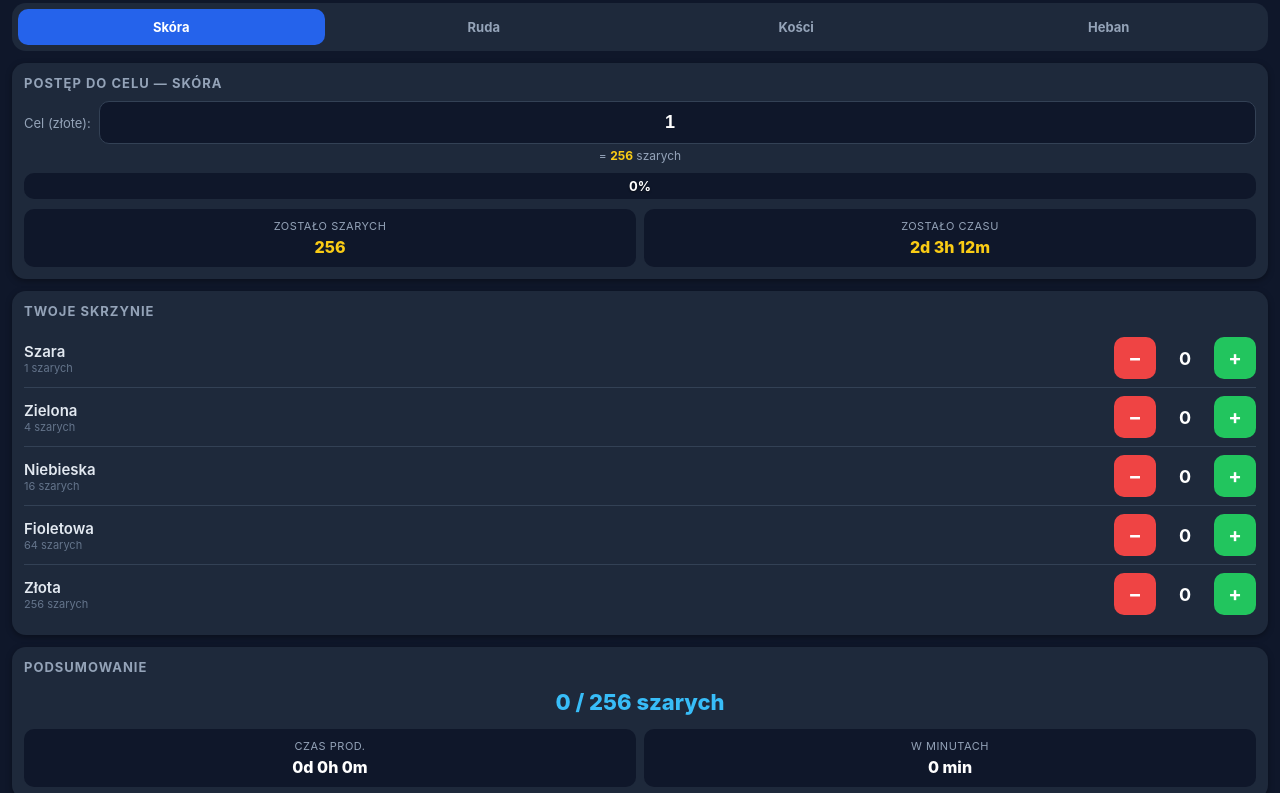
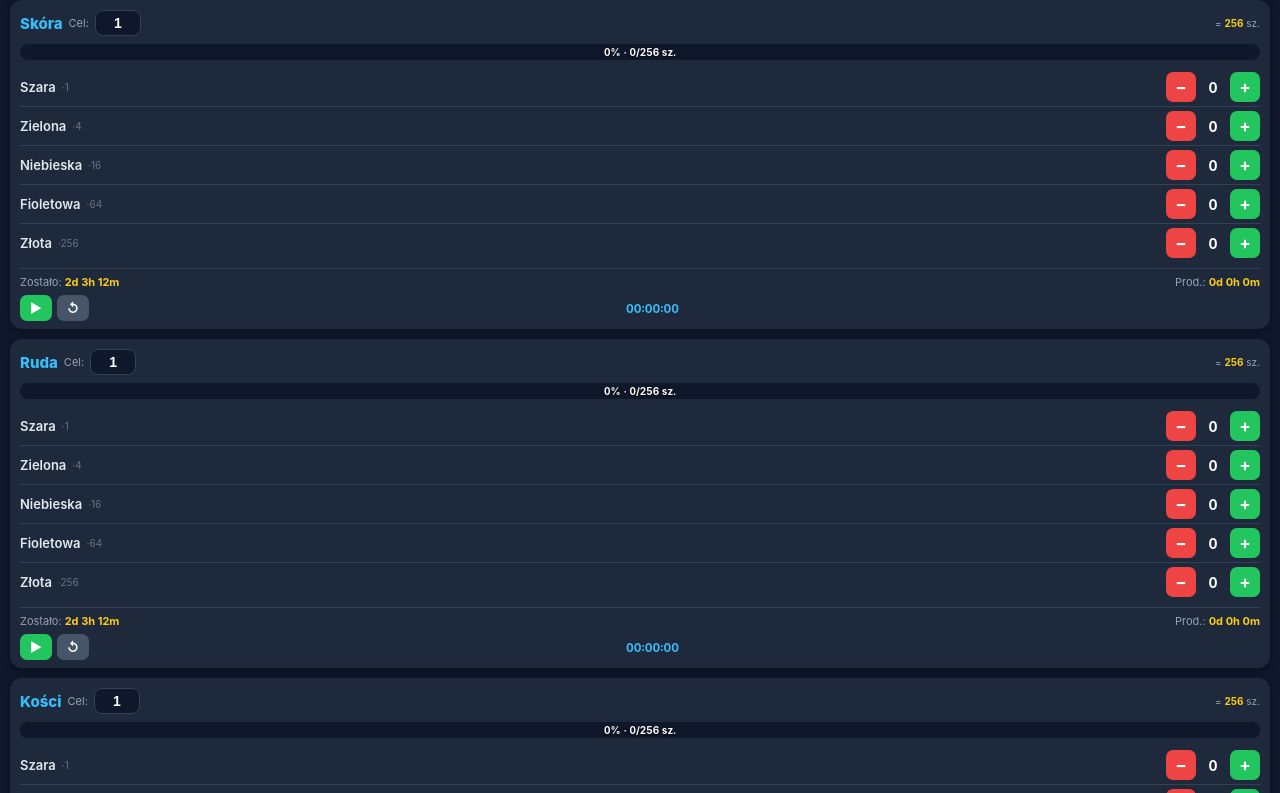
Before and after one commit to roninserek-blip/Skrzynie-2, a plain HTML site: page index.html in a window 1280 px wide. Shown: the part 46-839 px from the top of the page. Drawn offline with Linux system fonts and the light colour scheme.

Commit message:
Update index.html

```diff
--- a/index.html
+++ b/index.html
@@ -9,183 +9,117 @@
   * { box-sizing: border-box; -webkit-tap-highlight-color: transparent; }
   body {
     margin: 0; font-family: -apple-system, "Segoe UI", Roboto, sans-serif;
-    background: #0f172a; color: #e2e8f0; padding: 12px;
-    padding-bottom: 80px;
+    background: #0f172a; color: #e2e8f0; padding: 10px;
+    padding-bottom: 24px;
   }
-  h1 { font-size: 18px; text-align: center; margin: 4px 0 12px;
+  h1 { font-size: 17px; text-align: center; margin: 4px 0 12px;
        color: #fff; letter-spacing: 1px; }
-  .tabs {
-    display: flex; gap: 6px; margin-bottom: 12px;
-    background: #1e293b; padding: 6px;
-    border-radius: 14px;
+
+  .res-card {
+    background: #1e293b; border-radius: 12px;
+    padding: 10px 10px 8px; margin-bottom: 10px;
+    box-shadow: 0 2px 6px rgba(0,0,0,.35);
   }
-  .tab {
-    flex: 1; padding: 10px 4px; border-radius: 10px;
-    background: transparent; color: #94a3b8;
-    font-size: 13px; font-weight: 700;
-    width: auto; height: auto;
-    transition: background .2s, color .2s;
+
+  .res-header {
+    display: flex; align-items: center; gap: 6px;
+    margin-bottom: 8px;
   }
-  .tab.active { background: #2563eb; color: #fff; }
-  .card {
-    background: #1e293b; border-radius: 14px; padding: 12px;
-    margin-bottom: 12px; box-shadow: 0 2px 6px rgba(0,0,0,.35);
+  .res-name {
+    font-size: 15px; font-weight: 800; color: #38bdf8;
+    flex: 0 0 auto;
   }
-  .card h2 {
-    font-size: 13px; margin: 0 0 10px; text-transform: uppercase;
-    color: #94a3b8; letter-spacing: 1px;
+  .goal-lbl { font-size: 11px; color: #94a3b8; }
+  .goal-lbl b { color: #facc15; }
+  .goal-inp {
+    width: 46px;
+    background: #0f172a; border: 1px solid #334155;
+    color: #fff; font-size: 14px;
+    padding: 4px 4px; border-radius: 8px;
+    font-weight: 700; text-align: center;
+    -moz-appearance: textfield;
   }
-  .row {
-    display: flex; align-items: center; gap: 8px;
-    padding: 8px 0; border-bottom: 1px solid #334155;
+  .goal-inp::-webkit-outer-spin-button,
+  .goal-inp::-webkit-inner-spin-button { -webkit-appearance: none; margin: 0; }
+  .goal-hint { font-size: 10px; color: #94a3b8; margin-left: auto; }
+  .goal-hint b { color: #facc15; }
+
+  .res-progress {
+    height: 16px; background: #0f172a; border-radius: 8px;
+    overflow: hidden; position: relative; margin-bottom: 8px;
   }
-  .row:last-child { border-bottom: none; }
-  .name { flex: 1; font-weight: 600; font-size: 15px; }
-  .name small { display: block; color: #64748b; font-weight: 400;
-    font-size: 11px; }
-  .btns { display: flex; align-items: center; gap: 6px; }
-  button {
+  .res-bar {
+    height: 100%; background: linear-gradient(90deg,#22c55e,#16a34a);
+    width: 0%; transition: width .3s;
+  }
+  .res-prog-txt {
+    position: absolute; inset: 0; display: flex;
+    align-items: center; justify-content: center;
+    font-size: 10px; font-weight: 700; color: #fff;
+    text-shadow: 0 1px 2px rgba(0,0,0,.8);
+    font-variant-numeric: tabular-nums;
+  }
+
+  .box-row {
+    display: flex; align-items: center; gap: 4px;
+    padding: 4px 0; border-bottom: 1px solid #334155;
+  }
+  .box-row:last-child { border-bottom: none; }
+  .bname { font-size: 13px; font-weight: 600; flex: 0 0 auto; }
+  .bmult { font-size: 10px; color: #64748b; margin-left: 2px; flex: 1; }
+
+  .mini {
+    width: 30px; height: 30px; padding: 0; border-radius: 7px;
+    font-size: 17px; font-weight: 700; color: #fff;
+    display: flex; align-items: center; justify-content: center;
     font-family: inherit; cursor: pointer; border: none;
-    border-radius: 10px; font-weight: 700; color: #fff;
-    font-size: 20px; width: 42px; height: 42px;
-    display: flex; align-items: center; justify-content: center;
-    transition: transform .08s, background .15s;
+    transition: transform .08s;
   }
-  button:active { transform: scale(.92); }
+  .mini:active { transform: scale(.9); }
   .minus { background: #ef4444; }
   .plus  { background: #22c55e; }
-  .qty {
-    min-width: 46px; text-align: center; font-size: 18px;
-    font-weight: 700; color: #fff;
-  }
-  .big {
-    font-size: 22px; font-weight: 800; color: #38bdf8;
-    text-align: center; padding: 4px 0;
-  }
-  .stats { display: grid; grid-template-columns: 1fr 1fr; gap: 8px; }
-  .stat {
-    background: #0f172a; border-radius: 10px; padding: 10px;
-    text-align: center;
-  }
-  .stat .lbl { font-size: 11px; color: #94a3b8; text-transform: uppercase;
-    letter-spacing: .5px; margin-bottom: 4px; }
-  .stat .val { font-size: 16px; font-weight: 800; color: #fff; }
-  .stat .val.y { color: #facc15; }
-  .progress-wrap {
-    background: #0f172a; border-radius: 10px; height: 26px;
-    overflow: hidden; position: relative; margin-top: 10px;
-  }
-  .progress-bar {
-    height: 100%; background: linear-gradient(90deg,#22c55e,#16a34a);
-    width: 0%; transition: width .3s; border-radius: 10px;
-  }
-  .progress-text {
-    position: absolute; inset: 0; display: flex;
-    align-items: center; justify-content: center;
-    font-weight: 700; font-size: 13px; color: #fff;
-    text-shadow: 0 1px 2px rgba(0,0,0,.6);
-  }
-  .conv-row {
-    display: flex; justify-content: space-between;
-    padding: 6px 0; border-bottom: 1px solid #334155;
-    font-size: 15px;
-  }
-  .conv-row:last-child { border-bottom: none; }
-  .conv-row b { color: #facc15; font-size: 17px; }
-  .goal-input {
-    display: flex; gap: 8px; align-items: center;
-    margin-top: 8px;
-  }
-  .goal-input input {
-    flex: 1; background: #0f172a; border: 1px solid #334155;
-    color: #fff; font-size: 18px; padding: 10px; border-radius: 10px;
-    font-weight: 700; text-align: center;
-  }
-  .goal-hint {
-    text-align: center; font-size: 12px; color: #94a3b8;
-    margin-top: 4px;
-  }
-  .goal-hint b { color: #facc15; }
-  .timer-row { display: flex; gap: 8px; margin-top: 6px; }
-  .timer-row button {
-    flex: 1; width: auto; height: 50px; font-size: 15px;
-  }
-  .btn-start { background: #22c55e; }
-  .btn-reset { background: #64748b; }
-  .timer-time {
-    text-align: center; font-size: 26px; font-weight: 800;
-    color: #38bdf8; letter-spacing: 2px; padding: 8px 0;
+  .bqty {
+    min-width: 26px; text-align: center;
+    font-size: 14px; font-weight: 700; color: #fff;
     font-variant-numeric: tabular-nums;
   }
-  .timer-info {
-    text-align: center; color: #94a3b8; font-size: 13px;
-    margin-top: 4px;
+
+  .res-footer {
+    display: flex; justify-content: space-between;
+    font-size: 11px; color: #94a3b8;
+    margin-top: 6px; padding-top: 6px;
+    border-top: 1px solid #334155;
   }
-  .reset-all {
-    width: 100%; height: 46px; background: #dc2626;
-    font-size: 14px; margin-top: 8px; border-radius: 10px;
+  .res-footer b { color: #facc15; font-weight: 700; }
+
+  .timer-mini {
+    display: flex; align-items: center; gap: 5px;
+    margin-top: 6px;
+  }
+  .timer-btn {
+    width: 32px; height: 26px; padding: 0; border-radius: 7px;
+    font-size: 13px; font-weight: 700; color: #fff;
+    background: #22c55e; border: none; cursor: pointer;
+    display: flex; align-items: center; justify-content: center;
+    font-family: inherit;
+  }
+  .timer-btn.stop { background: #f59e0b; }
+  .timer-btn.reset { background: #475569; }
+  .timer-txt {
+    flex: 1; font-size: 12px; font-weight: 700; color: #38bdf8;
+    text-align: center; font-variant-numeric: tabular-nums;
+  }
+  .timer-prod {
+    font-size: 11px; color: #22c55e; font-weight: 700;
+    min-width: 44px; text-align: right;
+    font-variant-numeric: tabular-nums;
   }
 </style>
 </head>
 <body>
 
 <h1>📦 LICZNIK SKRZYŃ</h1>
-
-<div class="tabs">
-  <button class="tab active" data-res="skora">Skóra</button>
-  <button class="tab" data-res="ruda">Ruda</button>
-  <button class="tab" data-res="kosci">Kości</button>
-  <button class="tab" data-res="heban">Heban</button>
-</div>
-
-<div class="card">
-  <h2>Postęp do celu — <span id="resLabel">Skóra</span></h2>
-  <div class="goal-input">
-    <span style="font-size:13px;color:#94a3b8">Cel (złote):</span>
-    <input type="number" id="goal" value="1" min="0" step="1" inputmode="numeric">
-  </div>
-  <div class="goal-hint">= <b id="goalGrey">256</b> szarych</div>
-  <div class="progress-wrap">
-    <div class="progress-bar" id="pbar"></div>
-    <div class="progress-text" id="ptext">0%</div>
-  </div>
-  <div class="stats" style="margin-top:10px">
-    <div class="stat"><div class="lbl">Zostało szarych</div><div class="val y" id="leftBoxes">256</div></div>
-    <div class="stat"><div class="lbl">Zostało czasu</div><div class="val y" id="leftTime">0d 0h 0m</div></div>
-  </div>
-</div>
-
-<div class="card">
-  <h2>Twoje skrzynie</h2>
-  <div id="counters"></div>
-</div>
-
-<div class="card">
-  <h2>Podsumowanie</h2>
-  <div class="big" id="totalBoxes">0 / 256 szarych</div>
-  <div class="stats" style="margin-top:10px">
-    <div class="stat"><div class="lbl">Czas prod.</div><div class="val" id="totalTime">0d 0h 0m</div></div>
-    <div class="stat"><div class="lbl">W minutach</div><div class="val" id="totalMin">0 min</div></div>
-  </div>
-</div>
-
-<div class="card">
-  <h2>Najwyższe skrzynie</h2>
-  <div id="conversion"></div>
-</div>
-
-<div class="card">
-  <h2>⏱ Timer produkcji</h2>
-  <div class="timer-time" id="timerTime">00:00:00</div>
-  <div class="timer-info" id="timerInfo">Kliknij START, aby zacząć</div>
-  <div class="timer-row">
-    <button class="btn-start" id="btnStart">▶ START</button>
-    <button class="btn-reset" id="btnReset">↺ RESET</button>
-  </div>
-  <div class="timer-info" id="timerProd" style="margin-top:8px;color:#22c55e;font-weight:700"></div>
-</div>
-
-<button class="reset-all" id="resetAll">🗑 Wyczyść Skóra</button>
+<div id="resources"></div>
 
 <script>
 const RESOURCES = [
@@ -224,27 +158,32 @@ function save() {
 
 let state = load();
 
-if (!state || state.version !== 3) {
-  const oldCounts = (state && state.counts) ? state.counts : null;
-  const oldGoal = (state && typeof state.goal === 'number') ? state.goal : 1;
-  const oldTimer = (state && state.timerStart) ? state.timerStart : null;
+if (!state || state.version !== 4) {
+  if (state && state.version === 3) {
+    state.version = 4;
+    delete state.activeRes;
+    save();
+  } else if (state && state.counts) {
     state = {
-    version: 3,
-    activeRes: 'skora',
+      version: 4,
       data: {
-      skora: { counts: oldCounts || emptyCounts(), goal: oldGoal, timerStart: oldTimer },
+        skora: { counts: state.counts, goal: state.goal || 1, timerStart: state.timerStart || null },
         ruda:  emptyRes(),
         kosci: emptyRes(),
         heban: emptyRes()
       }
     };
     save();
+  } else {
+    state = {
+      version: 4,
+      data: {
+        skora: emptyRes(), ruda: emptyRes(),
+        kosci: emptyRes(), heban: emptyRes()
       }
-
-function currentRes() { return state.data[state.activeRes]; }
-function currentResName() {
-  const r = RESOURCES.find(x => x.key === state.activeRes);
-  return r ? r.name : '';
+    };
+    save();
+  }
 }
 
 function fmtDHM(hours) {
@@ -255,104 +194,106 @@ function fmtDHM(hours) {
   return d + 'd ' + h + 'h ' + m + 'm';
 }
 
-function render() {
-  const data = currentRes();
+function buildCard(res) {
+  const data = state.data[res.key];
   const c = data.counts;
 
-  document.getElementById('resLabel').textContent = currentResName();
-  document.getElementById('resetAll').textContent = '🗑 Wyczyść ' + currentResName();
+  const card = document.createElement('div');
+  card.className = 'res-card';
+  card.dataset.card = res.key;
 
-  const counters = document.getElementById('counters');
-  counters.innerHTML = '';
+  card.innerHTML = `
+    <div class="res-header">
+      <span class="res-name">${res.name}</span>
+      <span class="goal-lbl">Cel:</span>
+      <input type="number" class="goal-inp" value="${data.goal}" min="0" step="1" inputmode="numeric" data-res="${res.key}">
+      <span class="goal-hint">= <b class="goal-grey">0</b> sz.</span>
+    </div>
+    <div class="res-progress">
+      <div class="res-bar"></div>
+      <span class="res-prog-txt"></span>
+    </div>
+    <div class="box-rows"></div>
+    <div class="res-footer">
+      <span class="footer-left"></span>
+      <span class="footer-right"></span>
+    </div>
+    <div class="timer-mini">
+      <button class="timer-btn" data-timer-start="${res.key}">▶</button>
+      <button class="timer-btn reset" data-timer-reset="${res.key}">↺</button>
+      <span class="timer-txt" data-timer-txt="${res.key}">00:00:00</span>
+      <span class="timer-prod" data-timer-prod="${res.key}"></span>
+    </div>
+  `;
+
+  const rows = card.querySelector('.box-rows');
   TYPES.forEach(t => {
     const row = document.createElement('div');
-    row.className = 'row';
+    row.className = 'box-row';
     row.innerHTML = `
-      <div class="name">${t.name}<small>${t.mult} szarych</small></div>
-      <div class="btns">
-        <button class="minus" data-k="${t.key}" data-d="-1">−</button>
-        <div class="qty" id="q-${t.key}">${c[t.key]}</div>
-        <button class="plus" data-k="${t.key}" data-d="1">+</button>
-      </div>`;
-    counters.appendChild(row);
+      <span class="bname">${t.name}</span>
+      <span class="bmult">·${t.mult}</span>
+      <button class="mini minus" data-res="${res.key}" data-type="${t.key}" data-d="-1">−</button>
+      <span class="bqty" data-qty="${t.key}">${c[t.key]}</span>
+      <button class="mini plus" data-res="${res.key}" data-type="${t.key}" data-d="1">+</button>
+    `;
+    rows.appendChild(row);
   });
-  counters.querySelectorAll('button').forEach(b => {
-    b.onclick = () => {
-      const k = b.dataset.k;
-      const d = parseInt(b.dataset.d);
-      const r = currentRes();
-      r.counts[k] = Math.max(0, r.counts[k] + d);
-      save(); render();
-    };
+
+  return card;
+}
+
+function renderAll() {
+  const container = document.getElementById('resources');
+  container.innerHTML = '';
+  RESOURCES.forEach(res => {
+    container.appendChild(buildCard(res));
+    updateCardProgress(res.key);
   });
+  tickTimers();
+}
+
+function updateCardProgress(resKey) {
+  const card = document.querySelector(`[data-card="${resKey}"]`);
+  if (!card) return;
+  const data = state.data[resKey];
+  const c = data.counts;
 
   let totalS = 0;
   TYPES.forEach(t => totalS += c[t.key] * t.mult);
 
-  const goalGold = data.goal || 0;
-  const goalGrey = goalGold * GOLDEN_MULT;
+  const goalGrey = (data.goal || 0) * GOLDEN_MULT;
+  const pct = goalGrey > 0 ? Math.min(100, (totalS/goalGrey)*100) : 0;
+  const leftHours = Math.max(0, goalGrey - totalS) * BOX_TIME_HOURS;
+  const prodHours = totalS * BOX_TIME_HOURS;
 
-  document.getElementById('totalBoxes').textContent =
-    totalS + ' / ' + goalGrey + ' szarych';
-  document.getElementById('goalGrey').textContent = goalGrey;
+  card.querySelector('.res-bar').style.width = pct + '%';
+  card.querySelector('.res-prog-txt').textContent =
+    `${pct.toFixed(0)}% · ${totalS}/${goalGrey} sz.`;
+  card.querySelector('.goal-grey').textContent = goalGrey;
+  card.querySelector('.footer-left').innerHTML =
+    `Zostało: <b>${fmtDHM(leftHours)}</b>`;
+  card.querySelector('.footer-right').innerHTML =
+    `Prod.: <b>${fmtDHM(prodHours)}</b>`;
 
-  const totalHours = totalS * BOX_TIME_HOURS;
-  document.getElementById('totalTime').textContent = fmtDHM(totalHours);
-  document.getElementById('totalMin').textContent = Math.round(totalHours*60) + ' min';
-
-  const pct = goalGrey > 0 ? Math.min(100, (totalS/goalGrey)*100) : 0;
-  document.getElementById('pbar').style.width = pct + '%';
-  document.getElementById('ptext').textContent = pct.toFixed(0) + '%';
-
-  const left = Math.max(0, goalGrey - totalS);
-  document.getElementById('leftBoxes').textContent = left;
-  document.getElementById('leftTime').textContent = fmtDHM(left * BOX_TIME_HOURS);
-
-  const conv = document.getElementById('conversion');
-  const vals = [
-    ['Złote',     Math.floor(totalS/256)],
-    ['Fioletowe', Math.floor((totalS%256)/64)],
-    ['Niebieskie',Math.floor((totalS%64)/16)],
-    ['Zielone',   Math.floor((totalS%16)/4)],
-    ['Szare',     totalS%4]
-  ];
-  conv.innerHTML = vals.map(v =>
-    `<div class="conv-row"><span>${v[0]}</span><b>${v[1]}</b></div>`
-  ).join('');
+  TYPES.forEach(t => {
+    const q = card.querySelector(`[data-qty="${t.key}"]`);
+    if (q) q.textContent = c[t.key];
+  });
 }
 
-document.querySelectorAll('.tab').forEach(tab => {
-  tab.onclick = () => {
-    state.activeRes = tab.dataset.res;
-    save();
-    document.querySelectorAll('.tab').forEach(t => t.classList.remove('active'));
-    tab.classList.add('active');
-    document.getElementById('goal').value = currentRes().goal;
-    render();
-    tickTimer();
-  };
-});
-
-document.getElementById('goal').addEventListener('input', e => {
-  currentRes().goal = Math.max(0, parseInt(e.target.value) || 0);
-  save(); render();
-});
-
-document.getElementById('resetAll').onclick = () => {
-  if (!confirm('Wyczyścić skrzynie dla "' + currentResName() + '"?')) return;
-  currentRes().counts = emptyCounts();
-  save(); render();
-};
-
-function tickTimer() {
-  const data = currentRes();
-  const btnStart = document.getElementById('btnStart');
+function tickTimers() {
+  RESOURCES.forEach(res => {
+    const data = state.data[res.key];
+    const txt = document.querySelector(`[data-timer-txt="${res.key}"]`);
+    const prod = document.querySelector(`[data-timer-prod="${res.key}"]`);
+    const btn = document.querySelector(`[data-timer-start="${res.key}"]`);
+    if (!txt || !prod) return;
 
     if (!data.timerStart) {
-    document.getElementById('timerTime').textContent = '00:00:00';
-    document.getElementById('timerInfo').textContent = 'Kliknij START, aby zacząć';
-    document.getElementById('timerProd').textContent = '';
-    btnStart.textContent = '▶ START';
+      txt.textContent = '00:00:00';
+      prod.textContent = '';
+      if (btn) { btn.textContent = '▶'; btn.classList.remove('stop'); }
       return;
     }
 
@@ -363,37 +304,53 @@ function tickTimer() {
     const mm = String(Math.floor((totalSec % 3600) / 60)).padStart(2,'0');
     const ss = String(totalSec % 60).padStart(2,'0');
     const prefix = d > 0 ? d + 'd ' : '';
-  document.getElementById('timerTime').textContent = `${prefix}${hh}:${mm}:${ss}`;
-  document.getElementById('timerInfo').textContent = 'Produkcja w toku…';
-  btnStart.textContent = '⏸ STOP';
+    txt.textContent = `${prefix}${hh}:${mm}:${ss}`;
 
-  const hours = diffMs / 3600000;
-  const produced = Math.floor(hours / BOX_TIME_HOURS);
-  document.getElementById('timerProd').textContent =
-    `Wyprodukowano: ${produced} szarych skrzyń`;
+    const produced = Math.floor((diffMs / 3600000) / BOX_TIME_HOURS);
+    prod.textContent = `${produced} szt`;
+
+    if (btn) { btn.textContent = '⏸'; btn.classList.add('stop'); }
+  });
 }
 
-document.getElementById('btnStart').onclick = () => {
-  const data = currentRes();
+document.getElementById('resources').addEventListener('input', e => {
+  if (e.target.classList.contains('goal-inp')) {
+    const resKey = e.target.dataset.res;
+    state.data[resKey].goal = Math.max(0, parseInt(e.target.value) || 0);
+    save();
+    updateCardProgress(resKey);
+  }
+});
+
+document.getElementById('resources').addEventListener('click', e => {
+  const btn = e.target.closest('button');
+  if (!btn) return;
+
+  if (btn.classList.contains('mini')) {
+    const resKey = btn.dataset.res;
+    const typeKey = btn.dataset.type;
+    const delta = parseInt(btn.dataset.d);
+    const data = state.data[resKey];
+    data.counts[typeKey] = Math.max(0, data.counts[typeKey] + delta);
+    save();
+    updateCardProgress(resKey);
+  } else if (btn.dataset.timerStart) {
+    const resKey = btn.dataset.timerStart;
+    const data = state.data[resKey];
     if (data.timerStart) data.timerStart = null;
     else data.timerStart = Date.now();
     save();
-  tickTimer();
-};
+    tickTimers();
+  } else if (btn.dataset.timerReset) {
+    const resKey = btn.dataset.timerReset;
+    state.data[resKey].timerStart = null;
+    save();
+    tickTimers();
+  }
+});
 
-document.getElementById('btnReset').onclick = () => {
-  currentRes().timerStart = null;
-  save();
-  tickTimer();
-};
-
-document.querySelectorAll('.tab').forEach(t =>
-  t.classList.toggle('active', t.dataset.res === state.activeRes)
-);
-document.getElementById('goal').value = currentRes().goal;
-setInterval(tickTimer, 1000);
-tickTimer();
-render();
+renderAll();
+setInterval(tickTimers, 1000);
 </script>
 </body>
 </html>
```
Lines whose indentation alone changed are shown as unchanged.
